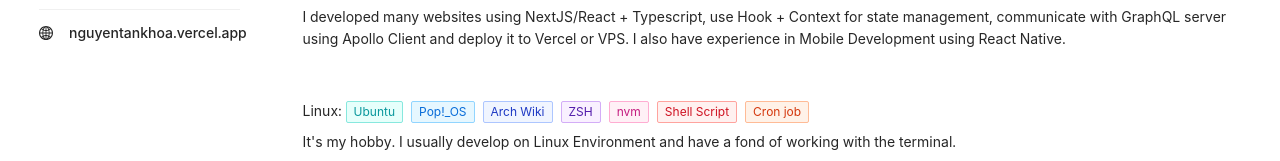
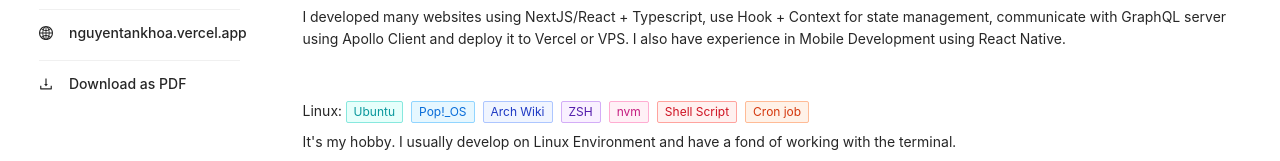
Before and after one commit to ngtankhoa/next-cv, a Next.js app: page / in a window 1280 px wide. Shown: the part 621-782 px from the top of the page. Built offline with nearby package versions, Linux system fonts and the light colour scheme.

Commit message:
download as PDF

```diff
--- a/containers/my-info/my-info.tsx
+++ b/containers/my-info/my-info.tsx
@@ -1,5 +1,12 @@
 import { List, Card } from 'antd';
-import { MailOutlined, PhoneOutlined, GithubOutlined, GitlabOutlined, GlobalOutlined } from '@ant-design/icons';
+import {
+  MailOutlined,
+  PhoneOutlined,
+  GithubOutlined,
+  GitlabOutlined,
+  GlobalOutlined,
+  DownloadOutlined,
+} from '@ant-design/icons';
 import { Location } from 'components';
 
 const { Item } = List;
@@ -48,4 +55,12 @@ const data: { icon: React.ReactNode; content: string | React.ReactNode }[] = [
       </a>
     ),
   },
+  {
+    icon: <DownloadOutlined />,
+    content: (
+      <a href='/CV_NguyenTanKhoa.pdf' rel='noreferrer' target='_blank'>
+        Download as PDF
+      </a>
+    ),
+  },
 ];
```
Also changed, not shown: 1 other file (tests, documents, lock files or other folders).
